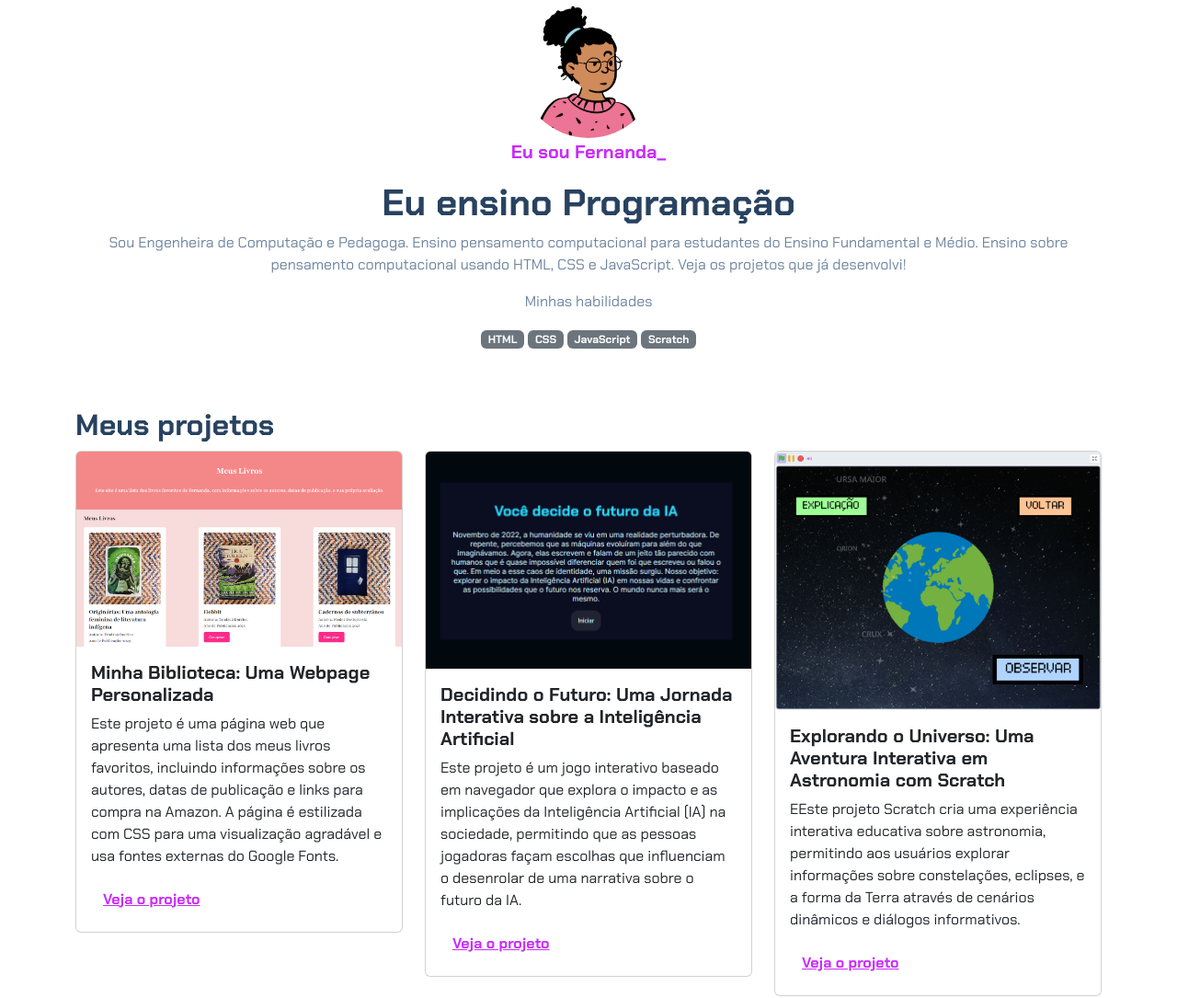
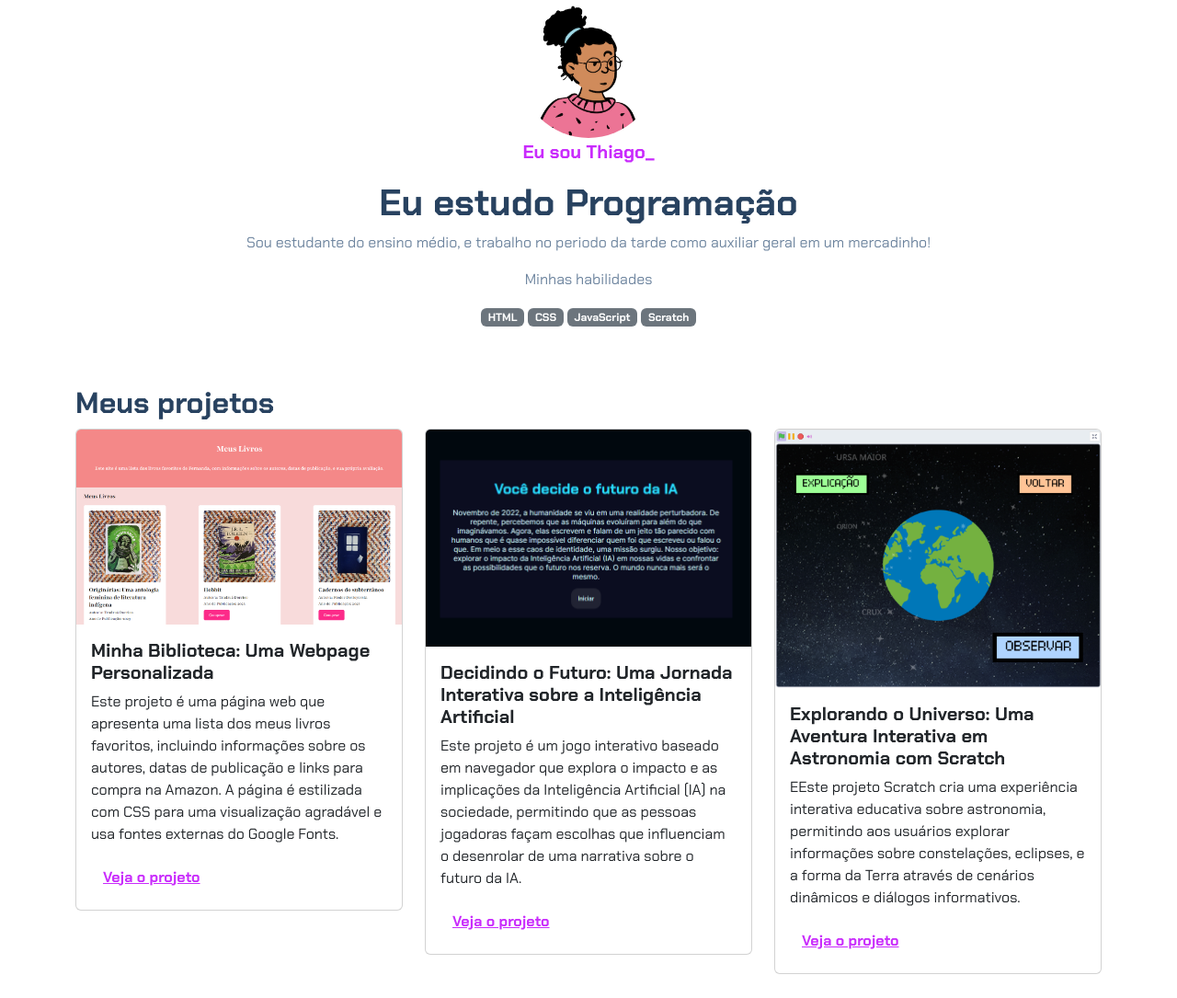
Before and after one commit to Thiaguim77/repositorio, a plain HTML site: page index.html in a window 1280 px wide. Shown: the top 1085 px of the page at 92% size. Drawn offline with nearby package versions, Linux system fonts and the light colour scheme.

Commit message:
Update index.html

```diff
--- a/index.html
+++ b/index.html
@@ -14,11 +14,9 @@
     <header class="container text-center">
         <img src="avatar-perfil.png" alt="avatar da Fernanda" class="rounded-circle" width="150" height="150"
             srcset="">
-        <p class="lead">Eu sou Fernanda_</p>
-        <h1>Eu ensino Programação</h1>
-        <p>Sou Engenheira de Computação e Pedagoga. Ensino pensamento computacional para estudantes do Ensino
-            Fundamental e Médio. Ensino sobre pensamento computacional usando HTML, CSS e JavaScript. Veja os projetos
-            que já desenvolvi!</p>
+        <p class="lead">Eu sou Thiago_</p>
+        <h1>Eu estudo Programação</h1>
+        <p>Sou estudante do ensino médio, e trabalho no periodo da tarde como auxiliar geral em um mercadinho!</p>
         <p>Minhas habilidades</p>
         <div>
             <p class="badge bg-secondary">HTML</p>
```
